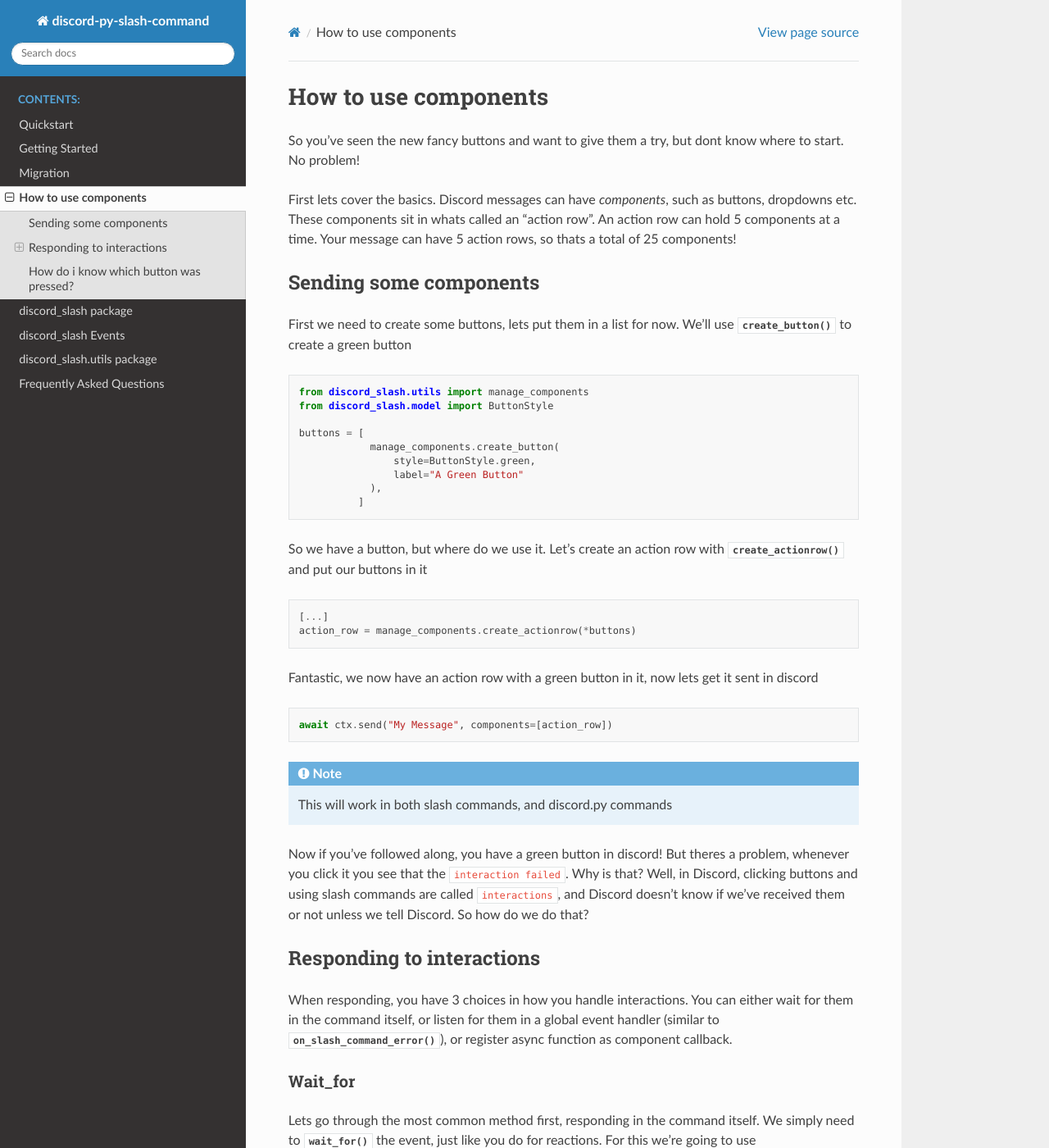
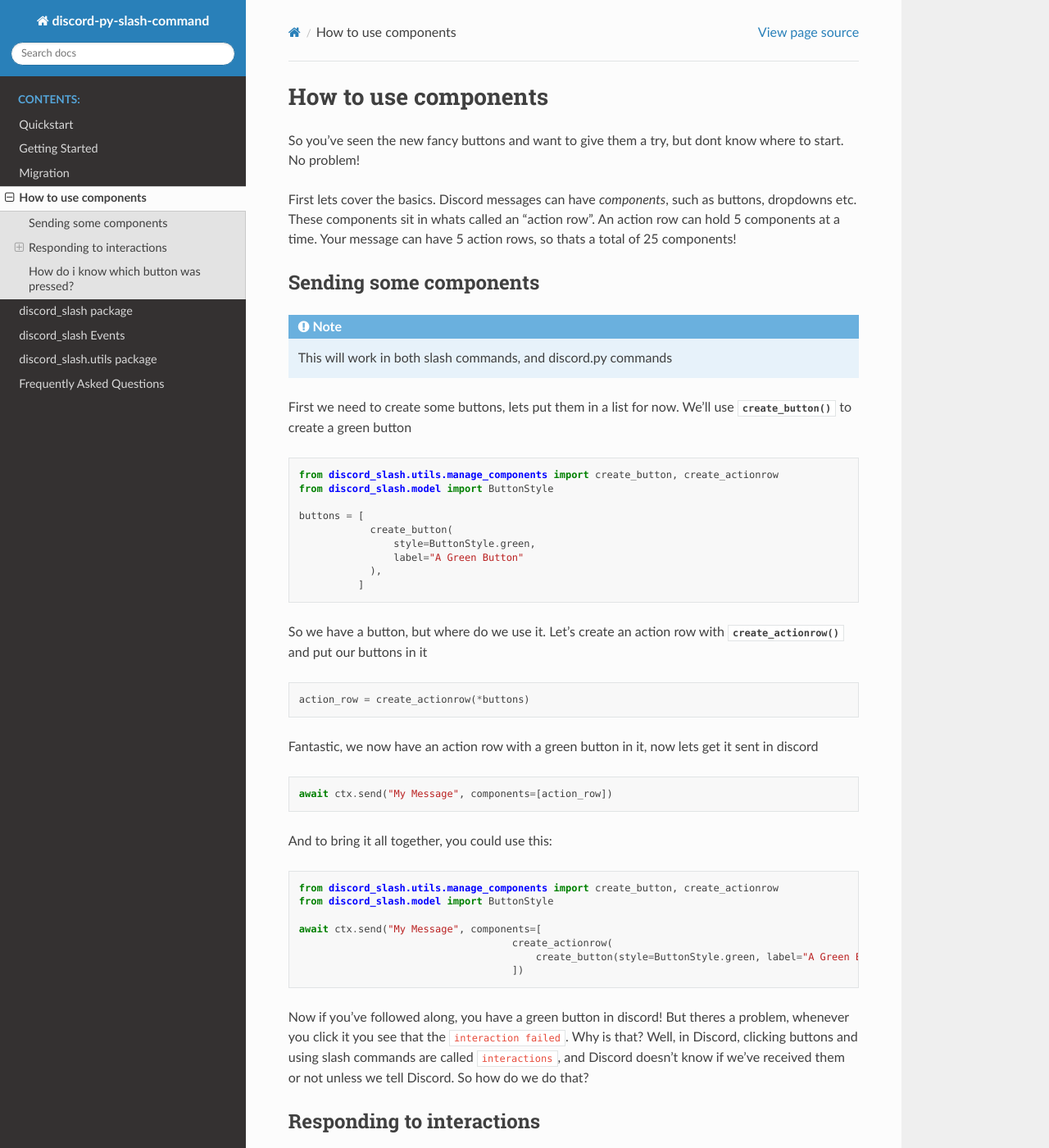
Before and after one commit to interactions-py/interactions.py, a Sphinx documentation site: the page built from docs/components.rst, in a window 1280 px wide and 1400 px high. Shown: the whole window at 82% size. Built offline with Sphinx 7.4.7 and the Read the Docs theme 2.0.0, drawn with Linux system fonts in a browser that asks for light colours; the version number could not be read and is left out; some of the changed text lies outside the part shown.

Commit message:
Simplify components.rst

```diff
--- a/docs/components.rst
+++ b/docs/components.rst
@@ -9,15 +9,17 @@
 Sending some components
 _______________________
 
+.. note:: This will work in both slash commands, and discord.py commands
+
 First we need to create some buttons, lets put them in a list for now. We'll use :meth:`create_button() <discord_slash.utils.manage_components>` to create a green button
 
 .. code-block:: python
 
-    from discord_slash.utils import manage_components
+    from discord_slash.utils.manage_components import create_button, create_actionrow
     from discord_slash.model import ButtonStyle
 
     buttons = [
-                manage_components.create_button(
+                create_button(
                     style=ButtonStyle.green,
                     label="A Green Button"
                 ),
@@ -27,8 +29,7 @@
 
 .. code-block:: python
 
-    [...]
-    action_row = manage_components.create_actionrow(*buttons)
+    action_row = create_actionrow(*buttons)
 
 
 Fantastic, we now have an action row with a green button in it, now lets get it sent in discord
@@ -37,7 +38,18 @@
 
     await ctx.send("My Message", components=[action_row])
 
-.. note:: This will work in both slash commands, and discord.py commands
+
+And to bring it all together, you could use this:
+
+.. code-block:: python
+
+    from discord_slash.utils.manage_components import create_button, create_actionrow
+    from discord_slash.model import ButtonStyle
+
+    await ctx.send("My Message", components=[
+                                        create_actionrow(
+                                            create_button(style=ButtonStyle.green, label="A Green Button"))
+                                        ])
 
 Now if you've followed along, you have a green button in discord! But theres a problem, whenever you click it you see that the ``interaction failed``. Why is that?
 Well, in Discord, clicking buttons and using slash commands are called ``interactions``, and Discord doesn't know if we've received them or not unless we tell Discord. So how do we do that?
@@ -55,9 +67,11 @@
 
 .. code-block:: python
 
+    from discord_slash.utils.manage_components import wait_for_component
+
     await ctx.send("My Message", components=[action_row])
     # note: this will only catch one button press, if you want more, put this in a loop
-    button_ctx: ComponentContext = await manage_components.wait_for_component(bot, components=action_row)
+    button_ctx: ComponentContext = await wait_for_component(bot, components=action_row)
     await button_ctx.edit_origin(content="You pressed a button!")
 
 .. note:: It's worth being aware that if you handle the event in the command itself, it will not persist reboots. As such when you restart the bot, the interaction will fail
@@ -77,7 +91,7 @@
 Component callbacks
 ********************
 
-There is one more method - making a function that'll be component callback - triggered when components in specified messages or with specified custom_ids would be activated
+There is one more method - making a function that'll be component callback - triggered when components in a specified message or specific ``custom_id`` are used.
 Let's register our callback function via decorator :meth:`component_callback() <discord_slash.client.SlashCommand.component_callback>`, in similar ways to slash commands.
 
 .. code-block:: python
```
